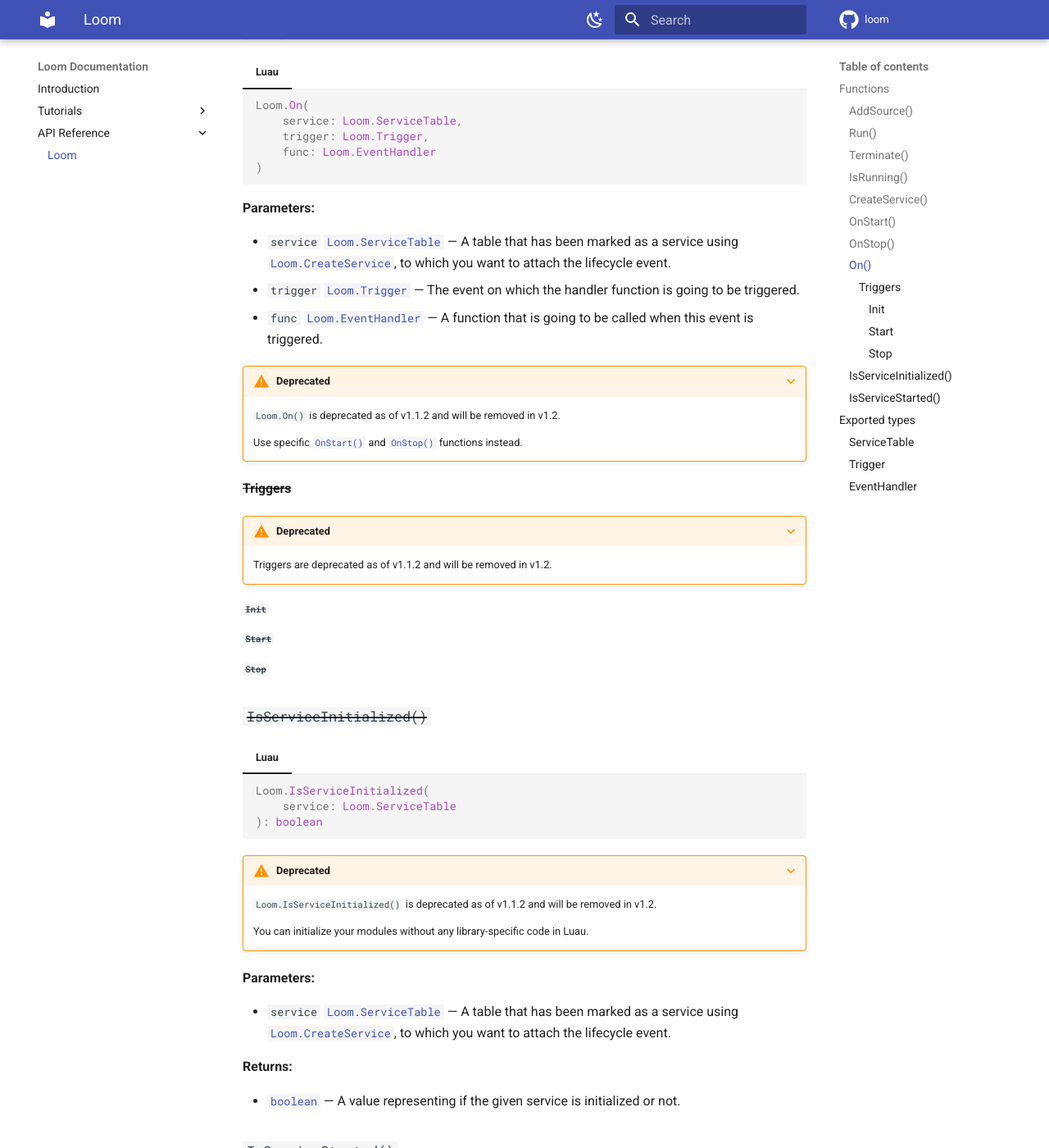
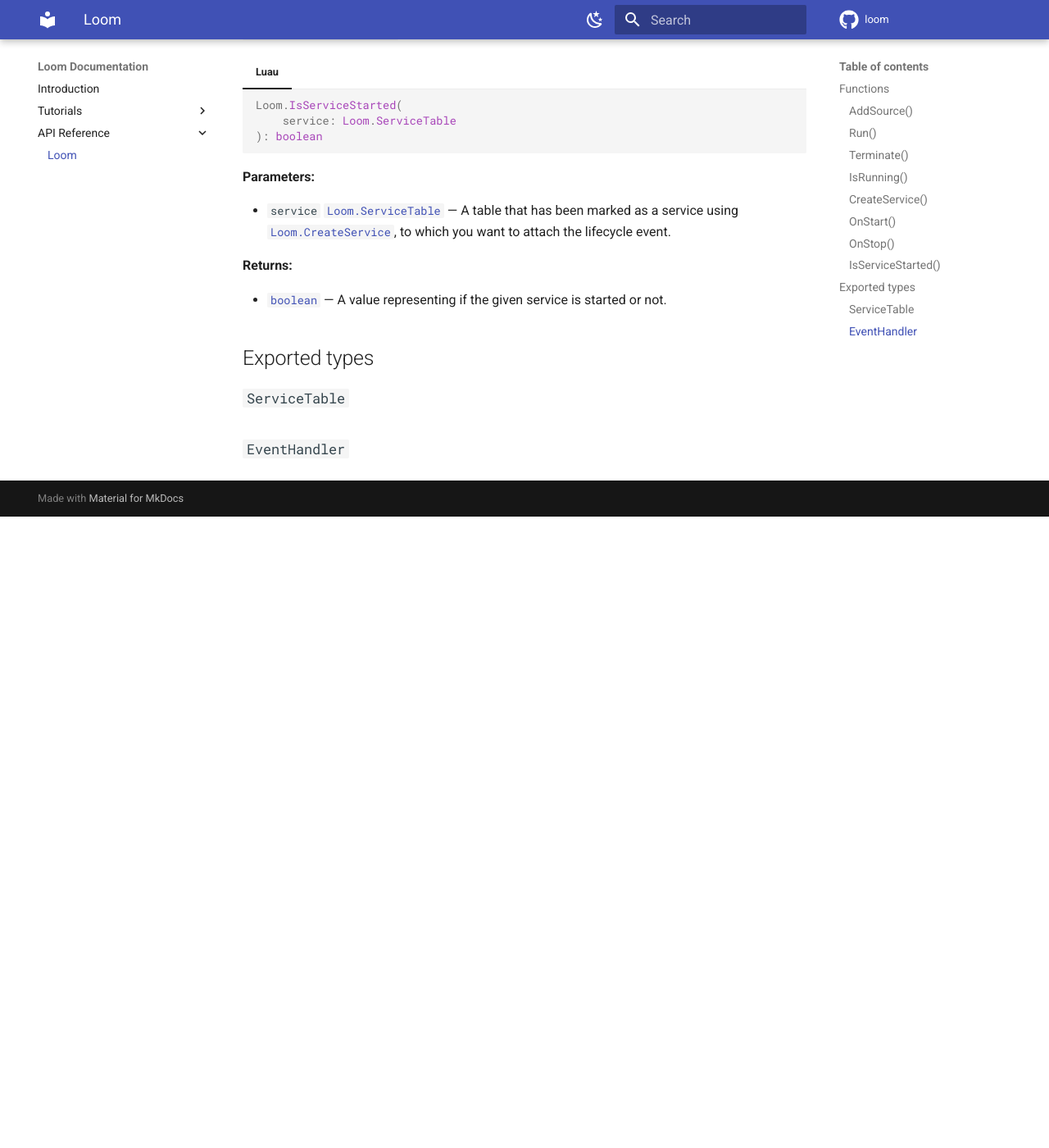
Before and after one commit to wireofparadise/loom, an MkDocs documentation site: the page built from docs/api-reference/loom.md, in a window 1280 px wide and 1400 px high, scrolled down 2369 px. Shown: the whole window at 82% size. Built offline with MkDocs 1.6.1 and Material for MkDocs 9.7.7, drawn with Linux system fonts in a browser that asks for light colours; comment, search, counter and statistics services are not loaded; the version menu is left out; after the commit the page ends 2999 px from its top, so only the background shows below that; some of the changed text lies outside the part shown.

Commit message:
docs: remove documentation for removed functions

````diff
--- a/docs/api-reference/loom.md
+++ b/docs/api-reference/loom.md
@@ -95,61 +95,6 @@
 - `service` [`Loom.ServiceTable`](#servicetable) — A table that has been marked as a service using [`Loom.CreateService`](#createservice), to which you want to attach the lifecycle event.
 - `func` [`Loom.EventHandler`](#eventhandler) — A function that is going to be called when this event is triggered.
 
-### ~~`On()`~~
-
-=== "Luau"
-    ```luau
-    Loom.On(
-        service: Loom.ServiceTable,
-        trigger: Loom.Trigger,
-        func: Loom.EventHandler
-    )
-    ```
-
-**Parameters:**
-
-- `service` [`Loom.ServiceTable`](#servicetable) — A table that has been marked as a service using [`Loom.CreateService`](#createservice), to which you want to attach the lifecycle event.
-- `trigger` [`Loom.Trigger`](#trigger) — The event on which the handler function is going to be triggered.
-- `func` [`Loom.EventHandler`](#eventhandler) — A function that is going to be called when this event is triggered.
-
-???+ warning "Deprecated"
-    `Loom.On()` is deprecated as of v1.1.2 and will be removed in v1.2.
-
-    Use specific [`OnStart()`](#onstart) and [`OnStop()`](#onstop) functions instead.
-
-#### ~~Triggers~~
-
-???+ warning "Deprecated"
-    Triggers are deprecated as of v1.1.2 and will be removed in v1.2.
-
-##### ~~`Init`~~
-
-##### ~~`Start`~~
-
-##### ~~`Stop`~~
-
-### ~~`IsServiceInitialized()`~~
-
-=== "Luau"
-    ```luau
-    Loom.IsServiceInitialized(
-        service: Loom.ServiceTable
-    ): boolean
-    ```
-
-???+ warning "Deprecated"
-    `Loom.IsServiceInitialized()` is deprecated as of v1.1.2 and will be removed in v1.2.
-
-    You can initialize your modules without any library-specific code in Luau.
-
-**Parameters:**
-
-- `service` [`Loom.ServiceTable`](#servicetable) — A table that has been marked as a service using [`Loom.CreateService`](#createservice), to which you want to attach the lifecycle event.
-
-**Returns:**
-
-- [`boolean`](https://www.lua.org/pil/2.2.html) — A value representing if the given service is initialized or not.
-
 ### `IsServiceStarted()`
 
 === "Luau"
@@ -171,11 +116,4 @@
 
 ### `ServiceTable`
 
-### ~~`Trigger`~~
-
-???+ warning "Deprecated"
-    `Loom.Trigger` is deprecated as of v1.1.2 and will be removed in v1.2.
-
-    Use specific [`OnStart()`](#onstart) and [`OnStop()`](#onstop) functions instead.
-
 ### `EventHandler`
````
